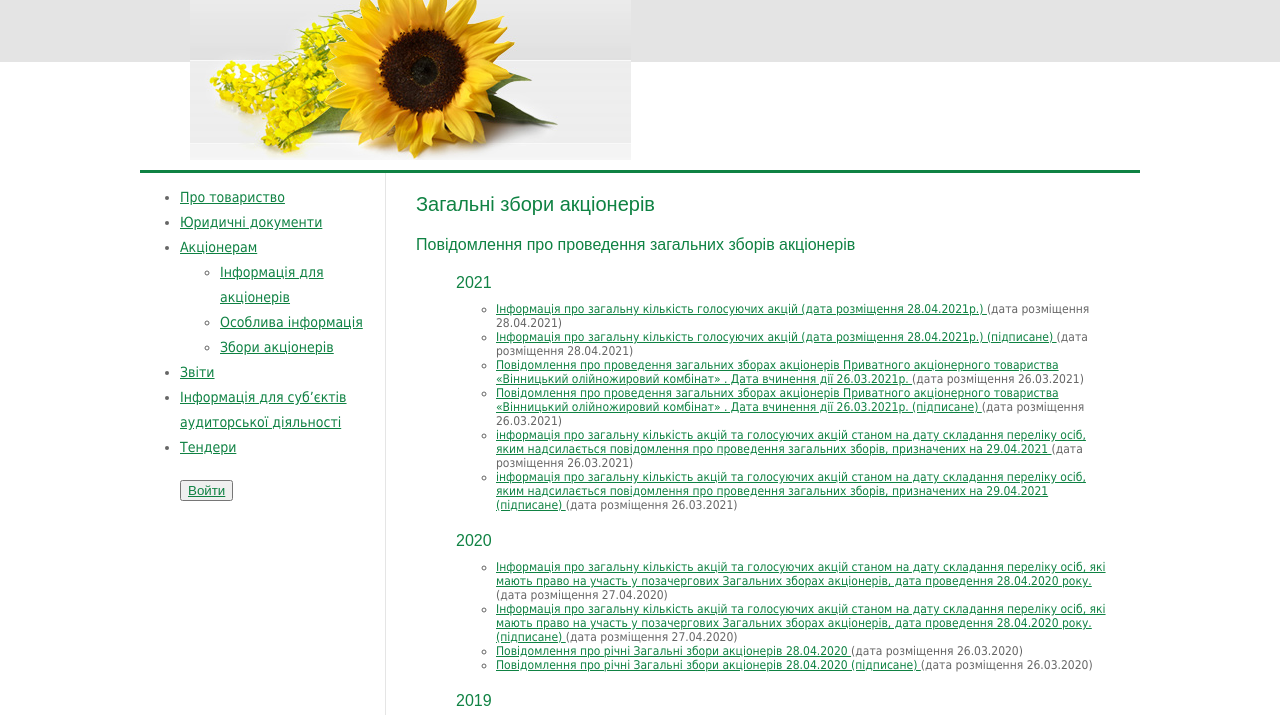
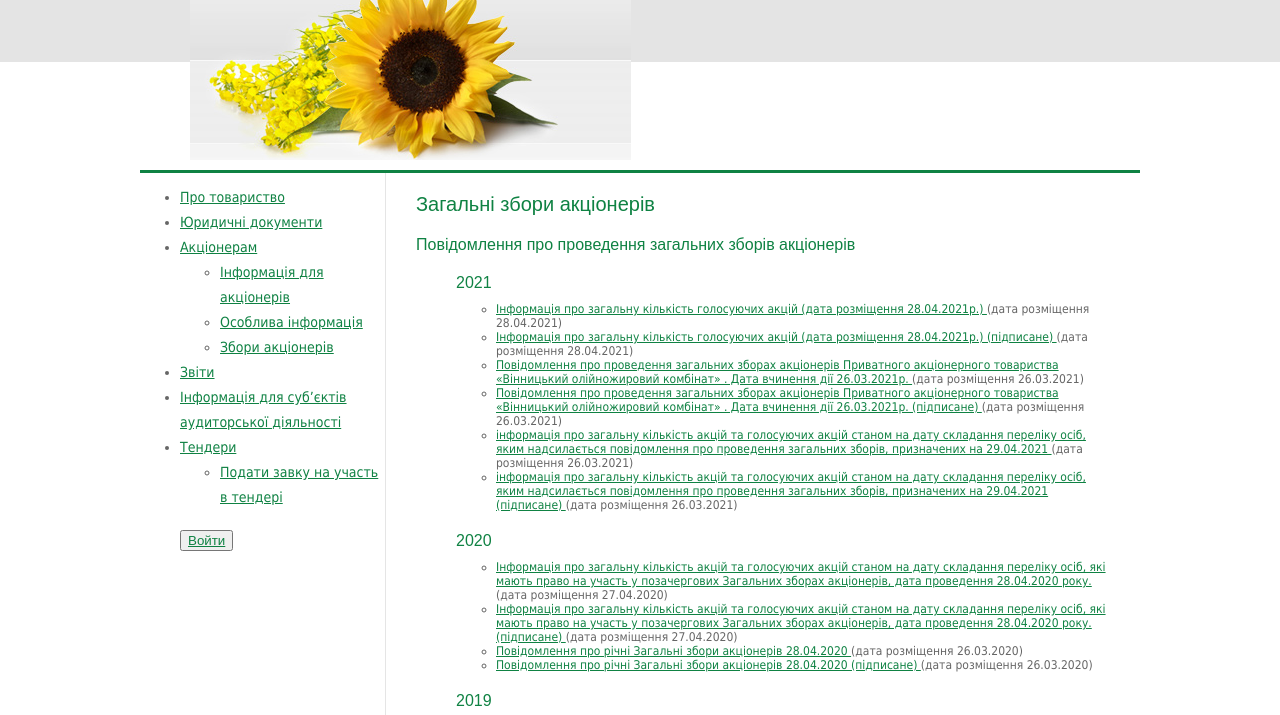
Before and after one commit to Miray000/vmzhk.github.io, a plain HTML site: page meetings.html in a window 1280 px wide. Shown: the part 85-800 px from the top of the page. Drawn offline with nearby package versions, Linux system fonts and the light colour scheme; some packages are replaced by stand-ins of ours; a script that the page names is missing.

Commit message:
Update meetings.html

```diff
--- a/meetings.html
+++ b/meetings.html
@@ -71,6 +71,9 @@ ul.main-menu li.a { color:#81669c; }
 <li><a href="reports.html" tppabs="reports.html">Звіти</a></li>
 <li><a href="info_audit.html" tppabs="info_audit.html">Інформація для суб’єктів аудиторської діяльності</a></li>
 <li><a href="test.html" tppabs="test.html">Тендери</a></li>
+ <ul>
+<li><a href="tenders.html" tppabs="tenders.html">Подати завку на участь в тендері</a></li>
+ </ul>
 <form >
     <button class="but" href="https://formdesigner.ru/form/cb/169866/login"><a href="https://formdesigner.ru/form/cb/169866/login">Войти</a></button>
 </form>
```
